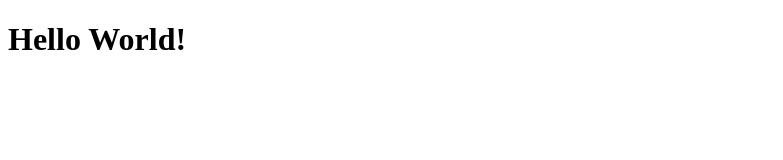
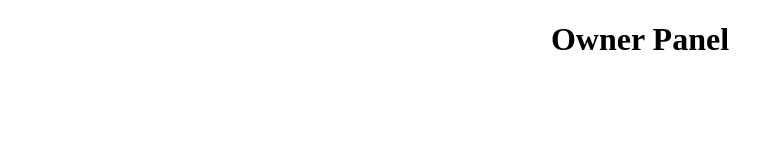
Before and after one commit to mykolawork2-TaDa/GypsumStucco, a plain HTML site: page admin/index.html in a window 1280 px wide. Shown: the whole page, without its empty margins (0-783 px from the left). Drawn offline with Linux system fonts and the light colour scheme.

Commit message:
admin panel 1.03.2
Add Title to admin panel "Owner Panek"

```diff
--- a/admin/index.html
+++ b/admin/index.html
@@ -9,7 +9,7 @@
 </head>
 <body>
   <!-- Decap CMS -->
-   <h1>Hello World!</h1>
+   <h1 style="display: flex; justify-content: center;">Owner Panel</h1>
   <script src="https://unpkg.com/decap-cms@^3.0.0/dist/decap-cms.js"></script>
 </body>
 </html>
```
